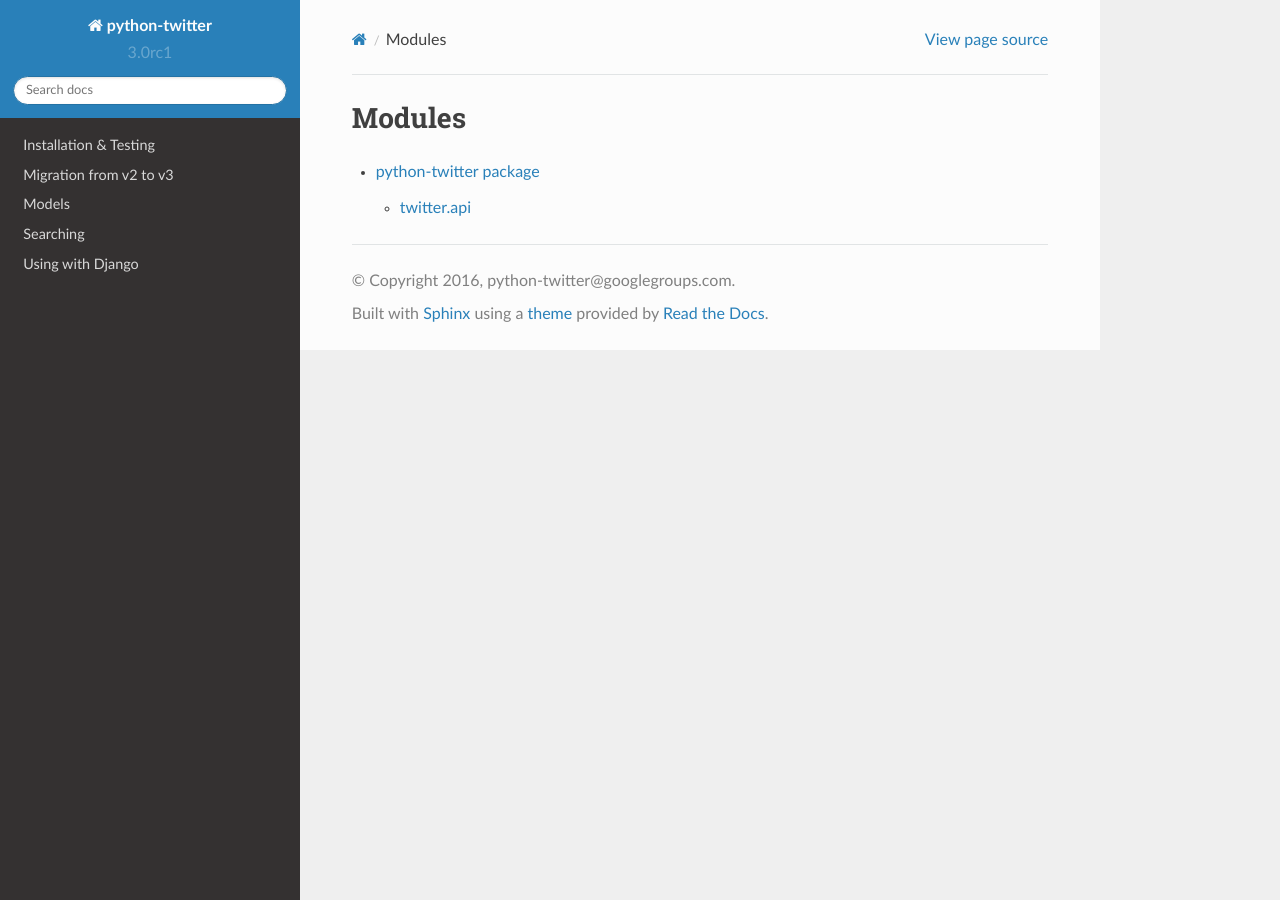
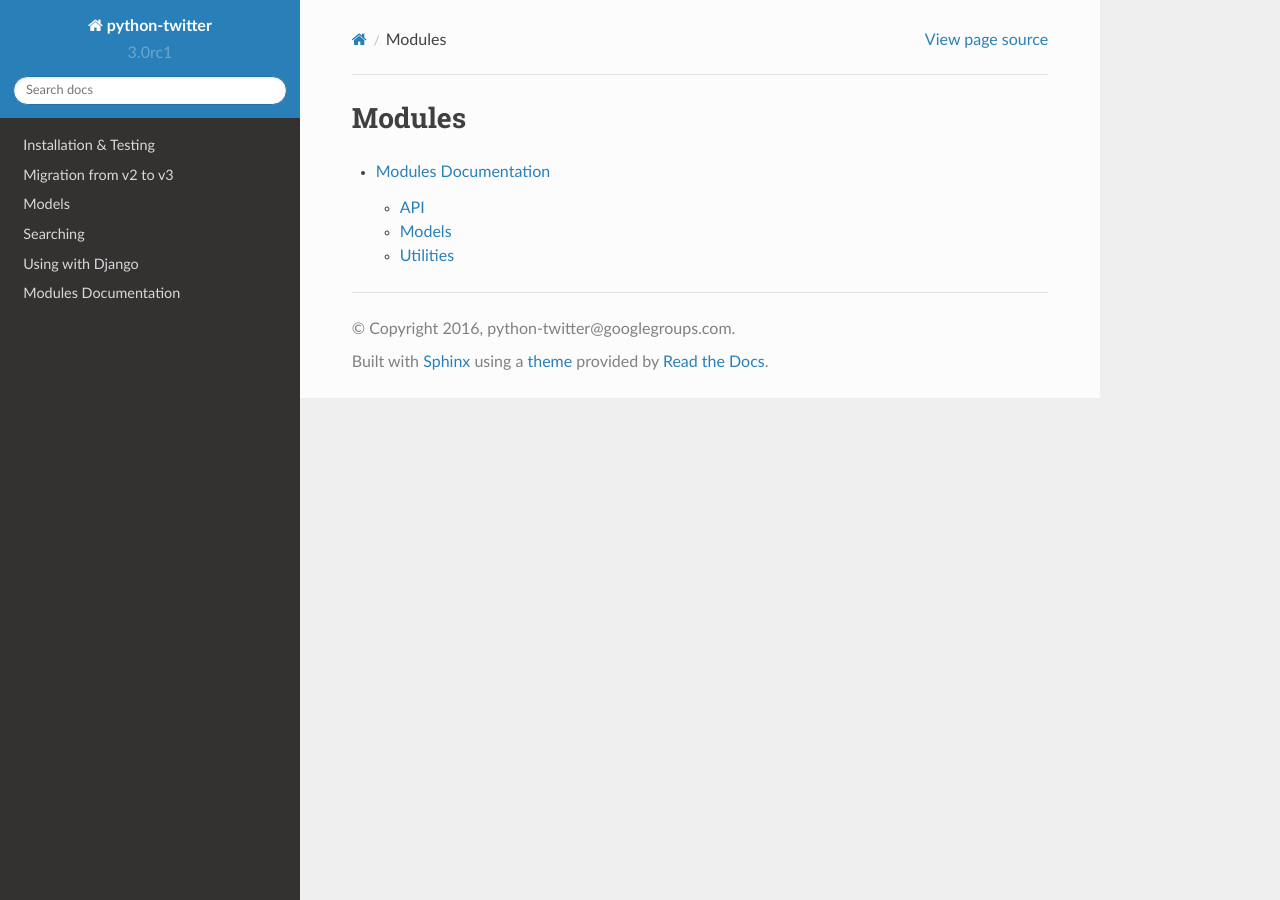
Before and after one commit to bear/python-twitter, a Sphinx documentation site: the page built from doc/modules.rst, in a window 1280 px wide. Built offline with Sphinx 7.4.7 and the Read the Docs theme 2.0.0, drawn with Linux system fonts in a browser that asks for light colours.

Commit message:
adds module documentation to index since there is so much inline doc

```diff
--- a/doc/index.rst
+++ b/doc/index.rst
@@ -17,6 +17,7 @@
    models.rst
    searching.rst
    with_django.rst
+   twitter.rst
 
 
 Introduction
--- a/doc/twitter.rst
+++ b/doc/twitter.rst
@@ -1,14 +1,17 @@
-python-twitter package
-=============
+Modules Documentation
+=====================
 
 
-twitter.api
+API
 ----------------
 
 .. automodule:: twitter.api
     :members:
     :undoc-members:
     :show-inheritance:
+
+Models
+---------------------
 
 .. automodule:: twitter.category
     :members:
@@ -60,6 +63,10 @@
     :undoc-members:
     :show-inheritance:
 
+
+Utilities
+---------------------
+
 .. automodule:: twitter.twitter_utils
     :members:
     :undoc-members:
```
